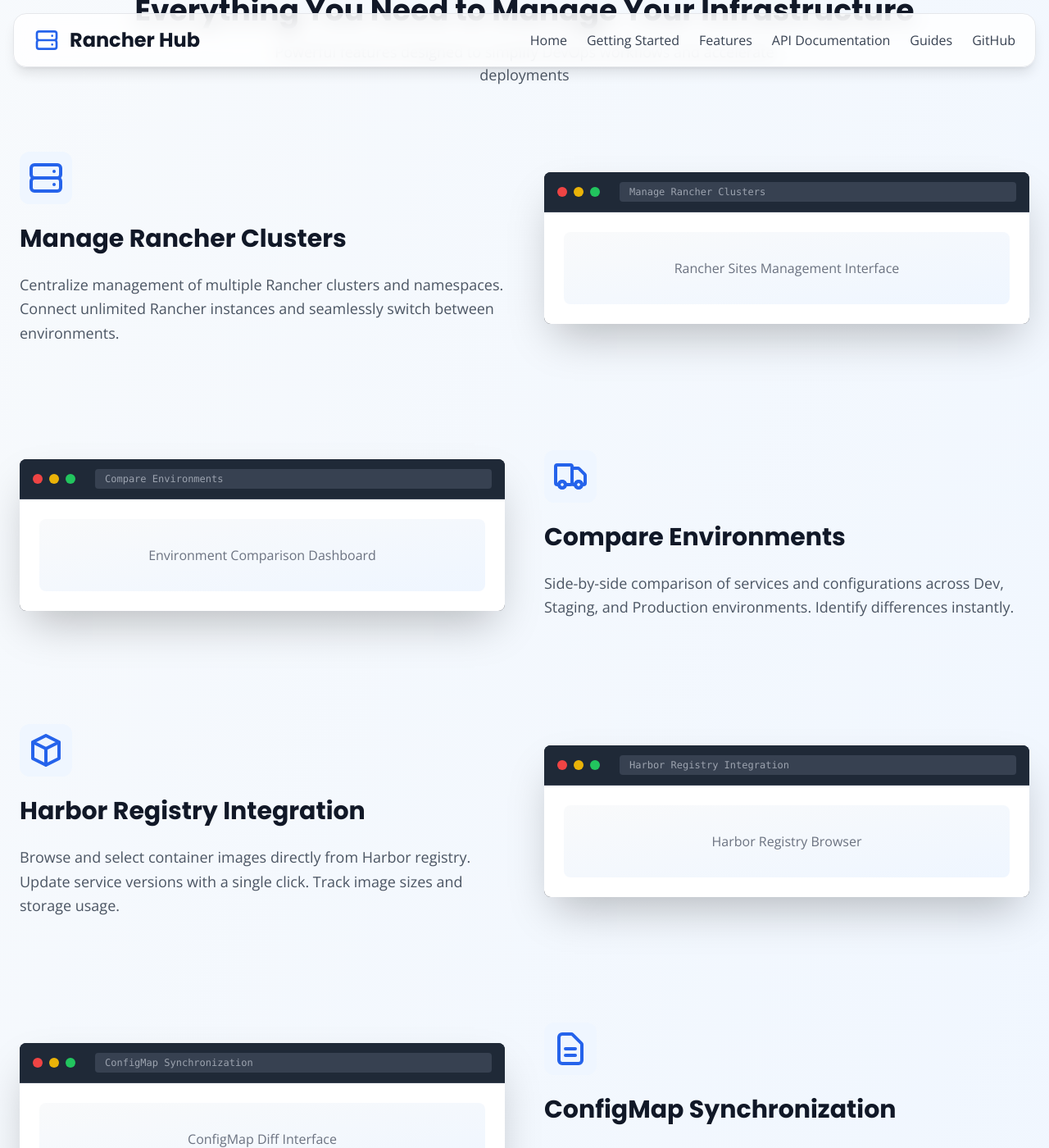
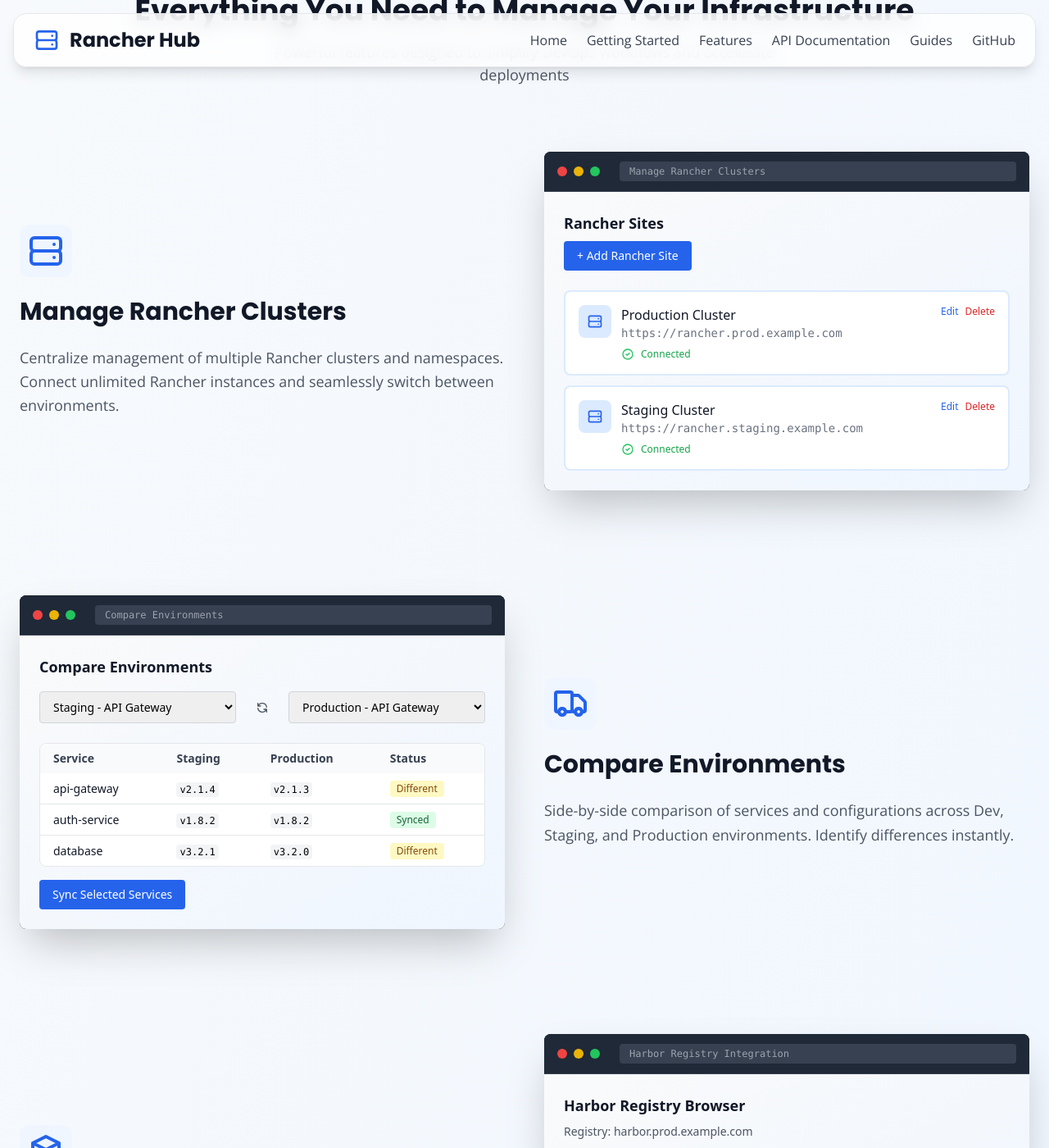
Before and after one commit to thanhtunguet/RancherHub, a Jekyll site: the page built from docs/index.md, in a window 1280 px wide and 1400 px high, scrolled down 734 px. Shown: the whole window at 82% size. Built offline with Jekyll 4.4.1, drawn with Linux system fonts in a browser that asks for light colours; nearby versions of some CDN libraries; some of the changed text lies outside the part shown.

Commit message:
feat: update feature mockups with new types and descriptions
- Added mockup types for Rancher Clusters, Environment Comparison, Harbor Registry Integration, and ConfigMap Synchronization in features.yml.
- Enhanced home layout to conditionally include specific mockup templates based on the new mockup types.
- Improved the visual presentation of feature descriptions in the home layout.

```diff
--- a/docs/_data/features.yml
+++ b/docs/_data/features.yml
@@ -1,23 +1,27 @@
 - title: "Manage Rancher Clusters"
   description: "Centralize management of multiple Rancher clusters and namespaces. Connect unlimited Rancher instances and seamlessly switch between environments."
   icon_path: '<path stroke-linecap="round" stroke-linejoin="round" stroke-width="2" d="M5 12h14M5 12a2 2 0 01-2-2V6a2 2 0 012-2h14a2 2 0 012 2v4a2 2 0 01-2 2M5 12a2 2 0 00-2 2v4a2 2 0 002 2h14a2 2 0 002-2v-4a2 2 0 00-2-2m-2-4h.01M17 16h.01"></path>'
+  mockup_type: "rancher-clusters"
   mockup_description: "Rancher Sites Management Interface"
   reverse: false
 
 - title: "Compare Environments"
   description: "Side-by-side comparison of services and configurations across Dev, Staging, and Production environments. Identify differences instantly."
   icon_path: '<path stroke-linecap="round" stroke-linejoin="round" stroke-width="2" d="M9 17a2 2 0 11-4 0 2 2 0 014 0zM19 17a2 2 0 11-4 0 2 2 0 014 0z"></path><path stroke-linecap="round" stroke-linejoin="round" stroke-width="2" d="M13 16V6a1 1 0 00-1-1H4a1 1 0 00-1 1v10a1 1 0 001 1h1m8-1a1 1 0 01-1 1H9m4-1V8a1 1 0 011-1h2.586a1 1 0 01.707.293l3.414 3.414a1 1 0 01.293.707V16a1 1 0 01-1 1h-1m-6-1a1 1 0 001 1h1M5 17a2 2 0 104 0m-4 0a2 2 0 114 0m6 0a2 2 0 104 0m-4 0a2 2 0 114 0"></path>'
+  mockup_type: "environment-comparison"
   mockup_description: "Environment Comparison Dashboard"
   reverse: true
 
 - title: "Harbor Registry Integration"
   description: "Browse and select container images directly from Harbor registry. Update service versions with a single click. Track image sizes and storage usage."
   icon_path: '<path stroke-linecap="round" stroke-linejoin="round" stroke-width="2" d="M20 7l-8-4-8 4m16 0l-8 4m8-4v10l-8 4m0-10L4 7m8 4v10M4 7v10l8 4"></path>'
+  mockup_type: "harbor-registry"
   mockup_description: "Harbor Registry Browser"
   reverse: false
 
 - title: "ConfigMap Synchronization"
   description: "Compare ConfigMaps between environments with key-by-key diff view. Sync selected configuration keys or batch update entire ConfigMaps."
   icon_path: '<path stroke-linecap="round" stroke-linejoin="round" stroke-width="2" d="M9 12h6m-6 4h6m2 5H7a2 2 0 01-2-2V5a2 2 0 012-2h5.586a1 1 0 01.707.293l5.414 5.414a1 1 0 01.293.707V19a2 2 0 01-2 2z"></path>'
+  mockup_type: "configmap-sync"
   mockup_description: "ConfigMap Diff Interface"
   reverse: true
--- /dev/null
+++ b/docs/_includes/configmap-sync-mockup.html
@@ -0,0 +1,87 @@
+<div class="p-6 bg-gradient-to-br from-gray-50 to-blue-50">
+  <!-- Header -->
+  <div class="mb-6">
+    <h3 class="text-lg font-semibold text-gray-900 mb-4">ConfigMap Comparison</h3>
+    <div class="flex gap-4 text-sm">
+      <div class="flex-1">
+        <div class="font-medium text-gray-700 mb-1">Source</div>
+        <div class="text-gray-600">Staging - api-config</div>
+      </div>
+      <div class="flex-1">
+        <div class="font-medium text-gray-700 mb-1">Target</div>
+        <div class="text-gray-600">Production - api-config</div>
+      </div>
+    </div>
+  </div>
+
+  <!-- ConfigMap Diff -->
+  <div class="bg-white rounded-lg border border-gray-200 overflow-hidden">
+    <table class="w-full text-sm">
+      <thead class="bg-gray-50">
+        <tr>
+          <th class="px-4 py-2 text-left">
+            <input type="checkbox" class="rounded" checked>
+          </th>
+          <th class="px-4 py-2 text-left font-semibold text-gray-700">Key</th>
+          <th class="px-4 py-2 text-left font-semibold text-gray-700">Staging</th>
+          <th class="px-4 py-2 text-left font-semibold text-gray-700">Production</th>
+          <th class="px-4 py-2 text-left font-semibold text-gray-700">Status</th>
+        </tr>
+      </thead>
+      <tbody class="divide-y divide-gray-200">
+        <tr class="bg-orange-50">
+          <td class="px-4 py-2">
+            <input type="checkbox" class="rounded" checked>
+          </td>
+          <td class="px-4 py-2">
+            <code class="text-xs font-medium bg-gray-100 px-1 py-0.5 rounded">API_TIMEOUT</code>
+          </td>
+          <td class="px-4 py-2"><code class="text-xs bg-gray-100 px-1 py-0.5 rounded">30000</code></td>
+          <td class="px-4 py-2"><code class="text-xs bg-gray-100 px-1 py-0.5 rounded">20000</code></td>
+          <td class="px-4 py-2">
+            <span
+              class="inline-flex items-center px-2 py-0.5 rounded text-xs font-medium bg-yellow-100 text-yellow-800">Different</span>
+          </td>
+        </tr>
+        <tr>
+          <td class="px-4 py-2">
+            <input type="checkbox" class="rounded">
+          </td>
+          <td class="px-4 py-2">
+            <code class="text-xs font-medium bg-gray-100 px-1 py-0.5 rounded">LOG_LEVEL</code>
+          </td>
+          <td class="px-4 py-2"><code class="text-xs bg-gray-100 px-1 py-0.5 rounded">debug</code></td>
+          <td class="px-4 py-2"><code class="text-xs bg-gray-100 px-1 py-0.5 rounded">info</code></td>
+          <td class="px-4 py-2">
+            <span
+              class="inline-flex items-center px-2 py-0.5 rounded text-xs font-medium bg-yellow-100 text-yellow-800">Different</span>
+          </td>
+        </tr>
+        <tr>
+          <td class="px-4 py-2">
+            <input type="checkbox" class="rounded">
+          </td>
+          <td class="px-4 py-2">
+            <code class="text-xs font-medium bg-gray-100 px-1 py-0.5 rounded">MAX_CONNECTIONS</code>
+          </td>
+          <td class="px-4 py-2"><code class="text-xs bg-gray-100 px-1 py-0.5 rounded">100</code></td>
+          <td class="px-4 py-2"><code class="text-xs bg-gray-100 px-1 py-0.5 rounded">100</code></td>
+          <td class="px-4 py-2">
+            <span
+              class="inline-flex items-center px-2 py-0.5 rounded text-xs font-medium bg-green-100 text-green-800">Synced</span>
+          </td>
+        </tr>
+      </tbody>
+    </table>
+  </div>
+
+  <div class="mt-4 flex gap-3">
+    <button class="bg-blue-600 hover:bg-blue-700 text-white px-4 py-2 rounded text-sm font-medium transition-colors">
+      Sync Selected Keys
+    </button>
+    <button
+      class="bg-white hover:bg-gray-50 text-gray-700 px-4 py-2 rounded text-sm font-medium border border-gray-300 transition-colors">
+      Sync All
+    </button>
+  </div>
+</div>
--- /dev/null
+++ b/docs/_includes/environment-comparison-mockup.html
@@ -0,0 +1,72 @@
+<div class="p-6 bg-gradient-to-br from-gray-50 to-blue-50">
+  <!-- Header -->
+  <div class="mb-6">
+    <h3 class="text-lg font-semibold text-gray-900 mb-4">Compare Environments</h3>
+    <div class="flex gap-4 items-center">
+      <select class="flex-1 border border-gray-300 rounded px-3 py-2 text-sm">
+        <option>Staging - API Gateway</option>
+        <option>Staging - Auth Service</option>
+      </select>
+      <button class="p-2 text-gray-600 hover:text-gray-800 rounded">
+        <svg class="w-4 h-4" fill="none" stroke="currentColor" viewBox="0 0 24 24">
+          <path stroke-linecap="round" stroke-linejoin="round" stroke-width="2"
+            d="M4 4v5h.582m15.356 2A8.001 8.001 0 004.582 9m0 0H9m11 11v-5h-.581m0 0a8.003 8.003 0 01-15.357-2m15.357 2H15">
+          </path>
+        </svg>
+      </button>
+      <select class="flex-1 border border-gray-300 rounded px-3 py-2 text-sm">
+        <option>Production - API Gateway</option>
+        <option>Production - Auth Service</option>
+      </select>
+    </div>
+  </div>
+
+  <!-- Comparison Table -->
+  <div class="bg-white rounded-lg border border-gray-200 overflow-hidden">
+    <table class="w-full text-sm">
+      <thead class="bg-gray-50">
+        <tr>
+          <th class="px-4 py-2 text-left font-semibold text-gray-700">Service</th>
+          <th class="px-4 py-2 text-left font-semibold text-gray-700">Staging</th>
+          <th class="px-4 py-2 text-left font-semibold text-gray-700">Production</th>
+          <th class="px-4 py-2 text-left font-semibold text-gray-700">Status</th>
+        </tr>
+      </thead>
+      <tbody class="divide-y divide-gray-200">
+        <tr>
+          <td class="px-4 py-2 font-medium text-gray-900">api-gateway</td>
+          <td class="px-4 py-2"><code class="text-xs bg-gray-100 px-1 py-0.5 rounded">v2.1.4</code></td>
+          <td class="px-4 py-2"><code class="text-xs bg-gray-100 px-1 py-0.5 rounded">v2.1.3</code></td>
+          <td class="px-4 py-2">
+            <span
+              class="inline-flex items-center px-2 py-0.5 rounded text-xs font-medium bg-yellow-100 text-yellow-800">Different</span>
+          </td>
+        </tr>
+        <tr>
+          <td class="px-4 py-2 font-medium text-gray-900">auth-service</td>
+          <td class="px-4 py-2"><code class="text-xs bg-gray-100 px-1 py-0.5 rounded">v1.8.2</code></td>
+          <td class="px-4 py-2"><code class="text-xs bg-gray-100 px-1 py-0.5 rounded">v1.8.2</code></td>
+          <td class="px-4 py-2">
+            <span
+              class="inline-flex items-center px-2 py-0.5 rounded text-xs font-medium bg-green-100 text-green-800">Synced</span>
+          </td>
+        </tr>
+        <tr>
+          <td class="px-4 py-2 font-medium text-gray-900">database</td>
+          <td class="px-4 py-2"><code class="text-xs bg-gray-100 px-1 py-0.5 rounded">v3.2.1</code></td>
+          <td class="px-4 py-2"><code class="text-xs bg-gray-100 px-1 py-0.5 rounded">v3.2.0</code></td>
+          <td class="px-4 py-2">
+            <span
+              class="inline-flex items-center px-2 py-0.5 rounded text-xs font-medium bg-yellow-100 text-yellow-800">Different</span>
+          </td>
+        </tr>
+      </tbody>
+    </table>
+  </div>
+
+  <div class="mt-4">
+    <button class="bg-blue-600 hover:bg-blue-700 text-white px-4 py-2 rounded text-sm font-medium transition-colors">
+      Sync Selected Services
+    </button>
+  </div>
+</div>
--- /dev/null
+++ b/docs/_includes/harbor-registry-mockup.html
@@ -0,0 +1,98 @@
+<div class="p-6 bg-gradient-to-br from-gray-50 to-blue-50">
+  <!-- Header -->
+  <div class="mb-6">
+    <h3 class="text-lg font-semibold text-gray-900 mb-2">Harbor Registry Browser</h3>
+    <div class="text-sm text-gray-600">
+      <span class="font-medium">Registry:</span> harbor.prod.example.com
+    </div>
+  </div>
+
+  <!-- Repository List -->
+  <div class="bg-white rounded-lg border-2 border-blue-100 overflow-hidden shadow-md">
+    <div class="p-4 bg-gradient-to-r from-indigo-50 to-purple-50 border-b-2 border-purple-200">
+      <div class="flex items-center justify-between">
+        <div class="font-medium text-gray-700">backend/api-gateway</div>
+        <div class="text-sm text-gray-500">12 tags</div>
+      </div>
+    </div>
+
+    <div class="divide-y divide-blue-100">
+      <div class="p-4 hover:bg-gray-50 transition-colors">
+        <div class="flex items-center justify-between">
+          <div class="flex items-center gap-3 flex-1">
+            <svg class="w-5 h-5 text-gray-400" fill="none" stroke="currentColor" viewBox="0 0 24 24">
+              <path stroke-linecap="round" stroke-linejoin="round" stroke-width="2"
+                d="M4 7v10c0 2.21 3.582 4 8 4s8-1.79 8-4V7M4 7c0 2.21 3.582 4 8 4s8-1.79 8-4M4 7c0-2.21 3.582-4 8-4s8 1.79 8 4m0 5c0 2.21-3.582 4-8 4s-8-1.79-8-4">
+              </path>
+            </svg>
+            <div class="flex-1">
+              <div class="flex items-center gap-2">
+                <span class="font-mono text-sm font-medium text-gray-900">v2.1.4</span>
+                <span
+                  class="inline-flex items-center px-2 py-0.5 rounded text-xs font-medium bg-blue-100 text-blue-800">latest</span>
+              </div>
+              <div class="flex items-center gap-4 mt-1 text-xs text-gray-500">
+                <span>245 MB</span>
+                <span>2 days ago</span>
+              </div>
+            </div>
+          </div>
+          <button
+            class="bg-blue-600 hover:bg-blue-700 text-white px-3 py-1 rounded text-xs font-medium transition-colors">
+            Deploy
+          </button>
+        </div>
+      </div>
+
+      <div class="p-4 hover:bg-gray-50 transition-colors">
+        <div class="flex items-center justify-between">
+          <div class="flex items-center gap-3 flex-1">
+            <svg class="w-5 h-5 text-gray-400" fill="none" stroke="currentColor" viewBox="0 0 24 24">
+              <path stroke-linecap="round" stroke-linejoin="round" stroke-width="2"
+                d="M4 7v10c0 2.21 3.582 4 8 4s8-1.79 8-4V7M4 7c0 2.21 3.582 4 8 4s8-1.79 8-4M4 7c0-2.21 3.582-4 8-4s8 1.79 8 4m0 5c0 2.21-3.582 4-8 4s-8-1.79-8-4">
+              </path>
+            </svg>
+            <div class="flex-1">
+              <div class="flex items-center gap-2">
+                <span class="font-mono text-sm font-medium text-gray-900">v2.1.3</span>
+              </div>
+              <div class="flex items-center gap-4 mt-1 text-xs text-gray-500">
+                <span>243 MB</span>
+                <span>1 week ago</span>
+              </div>
+            </div>
+          </div>
+          <button
+            class="bg-blue-600 hover:bg-blue-700 text-white px-3 py-1 rounded text-xs font-medium transition-colors">
+            Deploy
+          </button>
+        </div>
+      </div>
+
+      <div class="p-4 hover:bg-gray-50 transition-colors">
+        <div class="flex items-center justify-between">
+          <div class="flex items-center gap-3 flex-1">
+            <svg class="w-5 h-5 text-gray-400" fill="none" stroke="currentColor" viewBox="0 0 24 24">
+              <path stroke-linecap="round" stroke-linejoin="round" stroke-width="2"
+                d="M4 7v10c0 2.21 3.582 4 8 4s8-1.79 8-4V7M4 7c0 2.21 3.582 4 8 4s8-1.79 8-4M4 7c0-2.21 3.582-4 8-4s8 1.79 8 4m0 5c0 2.21-3.582 4-8 4s-8-1.79-8-4">
+              </path>
+            </svg>
+            <div class="flex-1">
+              <div class="flex items-center gap-2">
+                <span class="font-mono text-sm font-medium text-gray-900">v2.1.2</span>
+              </div>
+              <div class="flex items-center gap-4 mt-1 text-xs text-gray-500">
+                <span>242 MB</span>
+                <span>2 weeks ago</span>
+              </div>
+            </div>
+          </div>
+          <button
+            class="bg-blue-600 hover:bg-blue-700 text-white px-3 py-1 rounded text-xs font-medium transition-colors">
+            Deploy
+          </button>
+        </div>
+      </div>
+    </div>
+  </div>
+</div>
--- /dev/null
+++ b/docs/_includes/rancher-clusters-mockup.html
@@ -0,0 +1,70 @@
+<div class="p-6 bg-gradient-to-br from-gray-50 to-blue-50">
+  <!-- Header -->
+  <div class="mb-6">
+    <h3 class="text-lg font-semibold text-gray-900 mb-2">Rancher Sites</h3>
+    <button class="bg-blue-600 hover:bg-blue-700 text-white px-4 py-2 rounded text-sm font-medium transition-colors">
+      + Add Rancher Site
+    </button>
+  </div>
+
+  <!-- Sites List -->
+  <div class="space-y-3">
+    <div class="bg-white rounded-lg p-4 border-2 border-blue-100 hover:border-blue-200 hover:shadow-lg transition-all">
+      <div class="flex items-start justify-between">
+        <div class="flex items-start gap-3">
+          <div class="w-10 h-10 bg-blue-100 rounded-lg flex items-center justify-center flex-shrink-0">
+            <svg class="w-5 h-5 text-blue-600" fill="none" stroke="currentColor" viewBox="0 0 24 24">
+              <path stroke-linecap="round" stroke-linejoin="round" stroke-width="2"
+                d="M5 12h14M5 12a2 2 0 01-2-2V6a2 2 0 012-2h14a2 2 0 012 2v4a2 2 0 01-2 2M5 12a2 2 0 00-2 2v4a2 2 0 002 2h14a2 2 0 002-2v-4a2 2 0 00-2-2m-2-4h.01M17 16h.01">
+              </path>
+            </svg>
+          </div>
+          <div>
+            <h4 class="font-medium text-gray-900">Production Cluster</h4>
+            <p class="text-sm text-gray-500 font-mono">https://rancher.prod.example.com</p>
+            <div class="flex items-center gap-2 mt-2">
+              <svg class="w-4 h-4 text-green-500" fill="none" stroke="currentColor" viewBox="0 0 24 24">
+                <path stroke-linecap="round" stroke-linejoin="round" stroke-width="2"
+                  d="M9 12l2 2 4-4m6 2a9 9 0 11-18 0 9 9 0 0118 0z"></path>
+              </svg>
+              <span class="text-xs text-green-600 font-medium">Connected</span>
+            </div>
+          </div>
+        </div>
+        <div class="flex gap-2">
+          <button class="text-blue-600 hover:text-blue-800 text-xs">Edit</button>
+          <button class="text-red-600 hover:text-red-800 text-xs">Delete</button>
+        </div>
+      </div>
+    </div>
+
+    <div class="bg-white rounded-lg p-4 border-2 border-blue-100 hover:border-blue-200 hover:shadow-lg transition-all">
+      <div class="flex items-start justify-between">
+        <div class="flex items-start gap-3">
+          <div class="w-10 h-10 bg-blue-100 rounded-lg flex items-center justify-center flex-shrink-0">
+            <svg class="w-5 h-5 text-blue-600" fill="none" stroke="currentColor" viewBox="0 0 24 24">
+              <path stroke-linecap="round" stroke-linejoin="round" stroke-width="2"
+                d="M5 12h14M5 12a2 2 0 01-2-2V6a2 2 0 012-2h14a2 2 0 012 2v4a2 2 0 01-2 2M5 12a2 2 0 00-2 2v4a2 2 0 002 2h14a2 2 0 002-2v-4a2 2 0 00-2-2m-2-4h.01M17 16h.01">
+              </path>
+            </svg>
+          </div>
+          <div>
+            <h4 class="font-medium text-gray-900">Staging Cluster</h4>
+            <p class="text-sm text-gray-500 font-mono">https://rancher.staging.example.com</p>
+            <div class="flex items-center gap-2 mt-2">
+              <svg class="w-4 h-4 text-green-500" fill="none" stroke="currentColor" viewBox="0 0 24 24">
+                <path stroke-linecap="round" stroke-linejoin="round" stroke-width="2"
+                  d="M9 12l2 2 4-4m6 2a9 9 0 11-18 0 9 9 0 0118 0z"></path>
+              </svg>
+              <span class="text-xs text-green-600 font-medium">Connected</span>
+            </div>
+          </div>
+        </div>
+        <div class="flex gap-2">
+          <button class="text-blue-600 hover:text-blue-800 text-xs">Edit</button>
+          <button class="text-red-600 hover:text-red-800 text-xs">Delete</button>
+        </div>
+      </div>
+    </div>
+  </div>
+</div>
--- a/docs/_layouts/home.html
+++ b/docs/_layouts/home.html
@@ -76,7 +76,7 @@
         </p>
       </div>
 
-      <!-- Feature Mockup Placeholder -->
+      <!-- Feature Mockup -->
       <div class="flex-1 w-full">
         <div class="w-full rounded-lg overflow-hidden shadow-2xl bg-gray-900">
           <div class="bg-gray-800 px-4 py-3 flex items-center gap-2 border-b border-gray-700">
@@ -89,10 +89,20 @@
               {{ feature.title }}
             </div>
           </div>
-          <div class="bg-white p-6">
-            <div class="bg-gradient-to-br from-gray-50 to-blue-50 rounded-lg p-8 text-center">
-              <p class="text-gray-500 font-body">{{ feature.mockup_description }}</p>
+          <div class="bg-white">
+            {% if feature.mockup_type == 'rancher-clusters' %}
+            {% include rancher-clusters-mockup.html %}
+            {% elsif feature.mockup_type == 'environment-comparison' %}
+            {% include environment-comparison-mockup.html %}
+            {% elsif feature.mockup_type == 'harbor-registry' %}
+            {% include harbor-registry-mockup.html %}
+            {% elsif feature.mockup_type == 'configmap-sync' %}
+            {% include configmap-sync-mockup.html %}
+            {% else %}
+            <div class="p-6 bg-gradient-to-br from-gray-50 to-blue-50 rounded-lg">
+              <p class="text-gray-500 font-body text-center">{{ feature.mockup_description }}</p>
             </div>
+            {% endif %}
           </div>
         </div>
       </div>
```
Also changed, not shown: docs/_guides/configmap-management.md (added, +90 -0 lines), docs/_guides/configuring-environments.md (added, +75 -0 lines), docs/_guides/service-synchronization.md (added, +79 -0 lines), docs/_guides/setting-up-rancher-site.md (added, +81 -0 lines), docs/guides.md (added, +36 -0 lines).
